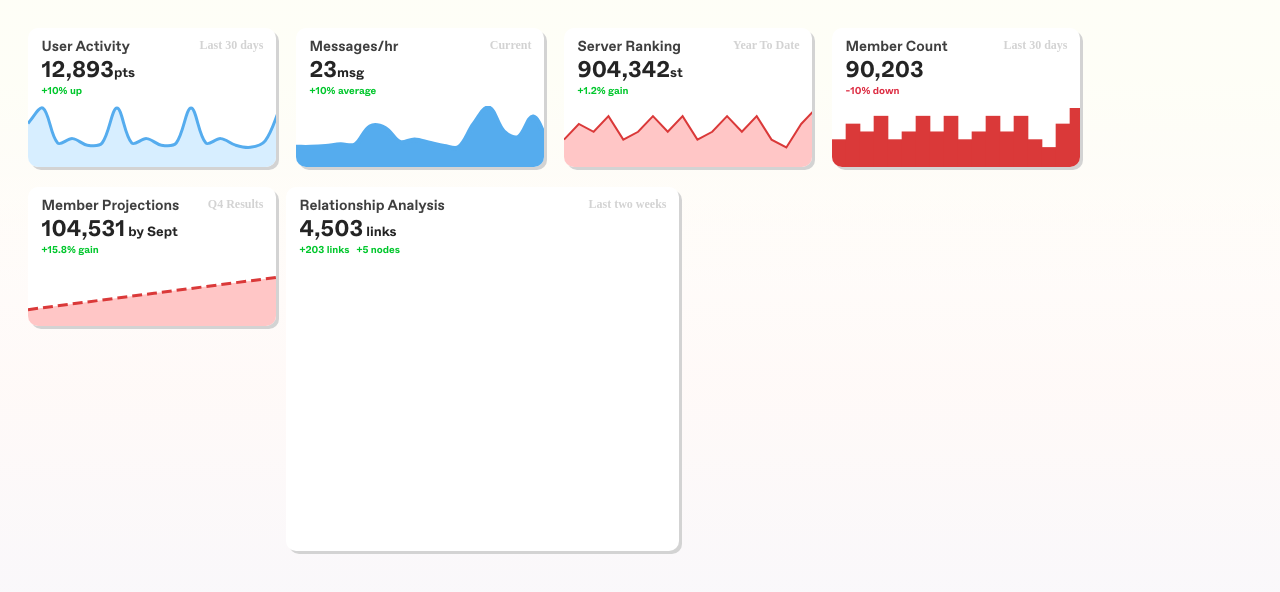
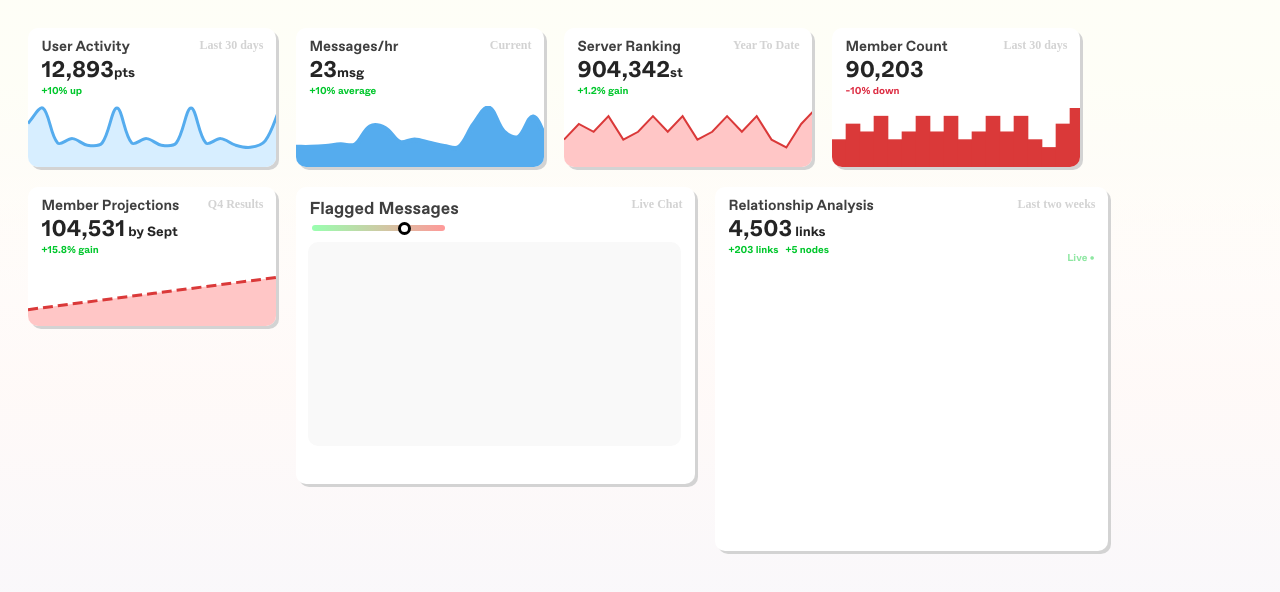
Before and after one commit to 0hq/publicdeepaltr, a website built with Parcel: page index.html in a window 1280 px wide. Built offline with nearby package versions, Linux system fonts and the light colour scheme; files whose address does not match are found by name.

Commit message:
add new flagged messages pill and slider

```diff
--- a/index.html
+++ b/index.html
@@ -9,6 +9,11 @@
       @font-face {
         font-family: Whyte;
         src: url(ABCWhyteEdu-Bold.otf);
+      }
+
+      @font-face {
+        font-family: WhyteBlack;
+        src: url(ABCWhyteEdu-Black.otf);
       }
 
       @font-face {
@@ -38,6 +43,38 @@
         background-attachment: fixed;
         height: 100%;
       }
+
+      .slider {
+        -webkit-appearance: none;
+        width: 100%;
+        height: 6px;
+        border-radius: 5px;
+        background: linear-gradient(to right, #99ffb0, #ff9999);
+        outline: none;
+        -webkit-transition: 0.2s;
+        transition: opacity 0.2s;
+      }
+
+      .slider::-webkit-slider-thumb {
+        -webkit-appearance: none;
+        appearance: none;
+        width: 13px;
+        height: 13px;
+        border-radius: 50%;
+        border-color: #000000;
+        border-style: solid;
+        border-width: 3px;
+        background: #ffffff;
+        cursor: pointer;
+      }
+
+      .slider::-moz-range-thumb {
+        width: 25px;
+        height: 25px;
+        border-radius: 50%;
+        background: #4caf50;
+        cursor: pointer;
+      }
     </style>
   </head>
   <!-- <body style="background-color: #e5e5e5"> -->
@@ -50,7 +87,7 @@
         height: 139px;
         /* border-style: dotted; */
         position: relative;
-        float:left;
+        float: left;
         overflow: hidden;
         border-radius: 10px;
         box-shadow: 3px 3px 0px lightgray;
@@ -81,7 +118,7 @@
           color: #242424;
         "
       >
-        12,893<span style="font-size: 10pt;">pts</span>
+        12,893<span style="font-size: 10pt">pts</span>
       </h1>
       <h2
         style="
@@ -111,7 +148,7 @@
         id="useractivityData"
         height="69px"
         width="260px"
-        style="position: absolute; bottom: -8px; left: -8px;"
+        style="position: absolute; bottom: -8px; left: -8px"
       ></canvas>
     </div>
     <div
@@ -123,7 +160,7 @@
         position: relative;
         overflow: hidden;
         border-radius: 10px;
-        float:left;
+        float: left;
         box-shadow: 3px 3px 0px lightgray;
         background-color: white;
         margin-top: 20px;
@@ -152,7 +189,7 @@
           color: #242424;
         "
       >
-        23<span style="font-size: 10pt;">msg</span>
+        23<span style="font-size: 10pt">msg</span>
       </h1>
       <h2
         style="
@@ -182,7 +219,7 @@
         id="messageperhourData"
         height="69px"
         width="260px"
-        style="position: absolute; bottom: -8px; left: -8px;"
+        style="position: absolute; bottom: -8px; left: -8px"
       ></canvas>
     </div>
     <div
@@ -198,7 +235,7 @@
         background-color: white;
         margin-top: 20px;
         margin-left: 20px;
-        float:left;
+        float: left;
       "
     >
       <h1
@@ -223,7 +260,7 @@
           color: #242424;
         "
       >
-        904,342<span style="font-size: 10pt;">st</span>
+        904,342<span style="font-size: 10pt">st</span>
       </h1>
       <h2
         style="
@@ -253,7 +290,7 @@
         id="serverrankData"
         height="69px"
         width="260px"
-        style="position: absolute; bottom: -8px; left: -8px;"
+        style="position: absolute; bottom: -8px; left: -8px"
       ></canvas>
     </div>
     <div
@@ -294,7 +331,7 @@
           color: #242424;
         "
       >
-        90,203<span style="font-size: 10pt;"></span>
+        90,203<span style="font-size: 10pt"></span>
       </h1>
       <h2
         style="
@@ -303,7 +340,7 @@
           position: absolute;
           top: 47px;
           left: 13.5px;
-          color: #DD2E44;
+          color: #dd2e44;
         "
       >
         -10% down
@@ -324,7 +361,7 @@
         id="membercountData"
         height="69px"
         width="260px"
-        style="position: absolute; bottom: -8px; left: -8px;"
+        style="position: absolute; bottom: -8px; left: -8px"
       ></canvas>
     </div>
     <div
@@ -365,7 +402,7 @@
           color: #242424;
         "
       >
-        104,531<span style="font-size: 10pt;"> by Sept</span>
+        104,531<span style="font-size: 10pt"> by Sept</span>
       </h1>
       <h2
         style="
@@ -395,8 +432,78 @@
         id="memberprojData"
         height="69px"
         width="260px"
-        style="position: absolute; bottom: -8px; left: -8px;"
+        style="position: absolute; bottom: -8px; left: -8px"
       ></canvas>
+    </div>
+    <div
+      id="flaggedmessagesPill"
+      style="
+        width: 399px;
+        height: 297px;
+        /* border-style: dotted; */
+        position: relative;
+        overflow: hidden;
+        border-radius: 10px;
+        box-shadow: 3px 3px 0px lightgray;
+        background-color: white;
+        margin-top: 20px;
+        margin-left: 20px;
+        float: left;
+      "
+    >
+      <h1
+        style="
+          font-family: Favorit;
+          font-size: 13pt;
+          position: absolute;
+          top: -1px;
+          left: 13.5px;
+          color: #3f3f3f;
+        "
+      >
+        Flagged Messages
+      </h1>
+      <h3
+        style="
+          font-family: Diatype;
+          font-size: 9pt;
+          position: absolute;
+          top: -2px;
+          right: 12.5px;
+          color: lightgray;
+        "
+      >
+        Live Chat
+      </h3>
+      <div
+        class="slidecontainer"
+        width="133px"
+        style="position: absolute; top: 30px; left: 13.5px"
+      >
+        <input
+          type="range"
+          min="1"
+          max="100"
+          value="72"
+          class="slider"
+          id="myRange"
+          disabled="true"
+        />
+      </div>
+      <div
+        id="flaggedmessagesFeed"
+        style="
+          position: absolute;
+          left: 12px;
+          top: 55px;
+          width: 373px;
+          height: 204px;
+
+          background-color: #f9f9f9;
+          overflow: hidden;
+          border-radius: 10px;
+        "
+      ></div>
     </div>
     <div
       id="relationshipsPill"
@@ -410,7 +517,7 @@
         box-shadow: 3px 3px 0px lightgray;
         background-color: white;
         margin-top: 20px;
-        margin-left: 10px;
+        margin-left: 20px;
         float: left;
       "
     >
@@ -436,7 +543,7 @@
           color: #242424;
         "
       >
-        4,503<span style="font-size: 10pt;"> links</span>
+        4,503<span style="font-size: 10pt"> links</span>
       </h1>
       <h2
         style="
@@ -449,6 +556,20 @@
         "
       >
         +203 links &nbsp; +5 nodes
+      </h2>
+      <h2
+        id="loadingstatus"
+        style="
+          font-family: Whyte;
+          font-size: 7.5pt;
+          position: absolute;
+          top: 55px;
+          right: 13.5px;
+          color: #21d048;
+          opacity: 0.5;
+        "
+      >
+        Live <span style="font-size: 6.5pt">•</span>
       </h2>
       <h3
         style="
--- a/relationships.js
+++ b/relationships.js
@@ -117,12 +117,23 @@ fetch("small.json")
     Graph.width = "370px";
     Graph.length = "270px";
     // Graph.centerAt(425, 600);
+    const pill = document.getElementById("loadingstatus");
     elem.addEventListener("mouseleave", (e) => {
       //   highlightNodes.clear();
       //   highlightLinks.clear();
+      document.getElementById("loadingstatus").style.color = '#D09521';
+      document.getElementById("loadingstatus").innerHTML = "Paused <span style='font-size: 6.5pt'>•</span>"
       Graph.pauseAnimation();
     });
     elem.addEventListener("mouseenter", (e) => {
+      document.getElementById("loadingstatus").style.color = '#21d048';
+      document.getElementById("loadingstatus").innerHTML = "Live <span style='font-size: 6.5pt'>•</span>"
       Graph.resumeAnimation();
     });
+    setTimeout(
+      function() {
+        document.getElementById("loadingstatus").style.color = '#D09521';
+      document.getElementById("loadingstatus").innerHTML = "Paused <span style='font-size: 6.5pt'>•</span>"
+      Graph.pauseAnimation();
+      }, 4000);
   });
```
Also changed, not shown: ABCWhyteEdu-Black.otf (added). Lines whose indentation alone changed are shown as unchanged.
